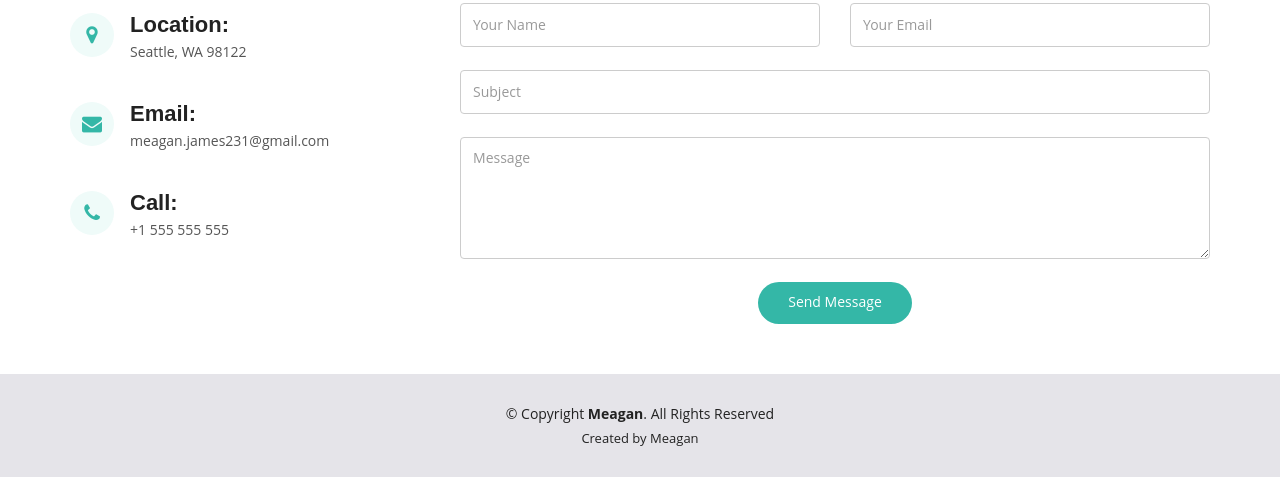
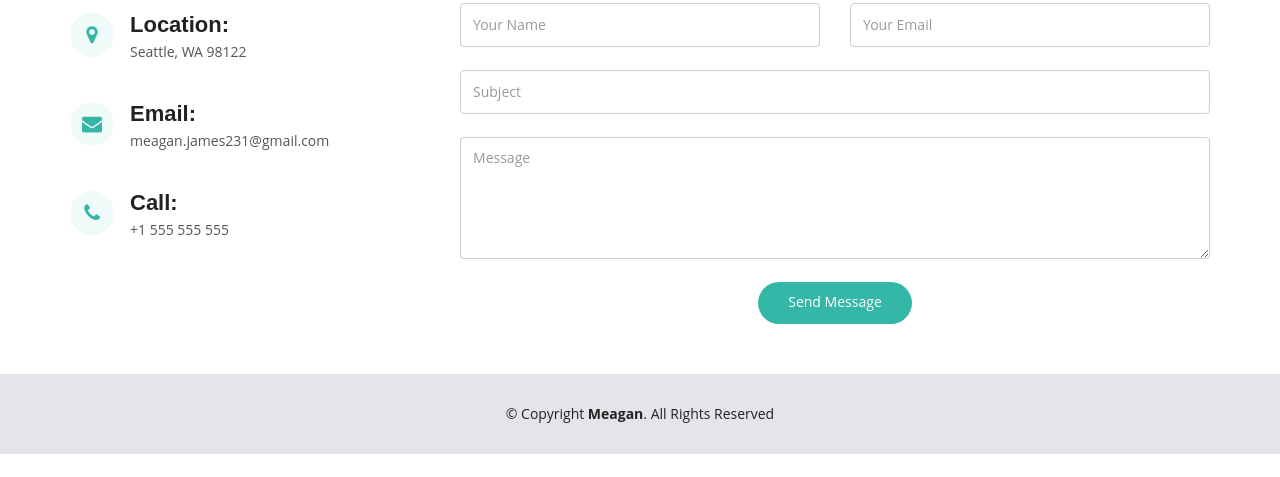
Before and after one commit to merikettapearl212/megupdated_portfolio, a plain HTML site: page index.html in a window 1280 px wide. Shown: the part 2729-3206 px from the top of the page. After the commit the page ends 3183 px from the top, so only its background shows below. Drawn offline with nearby package versions, Linux system fonts and the light colour scheme.

```diff
--- a/index.html
+++ b/index.html
@@ -228,9 +228,7 @@
       <div class="copyright">
         &copy; Copyright <strong><span>Meagan</span></strong>. All Rights Reserved
       </div>
-      <div class="credits">
-        Created by Meagan
-      </div>
+
     </div>
   </footer><!-- End  Footer -->
 </body>
```
